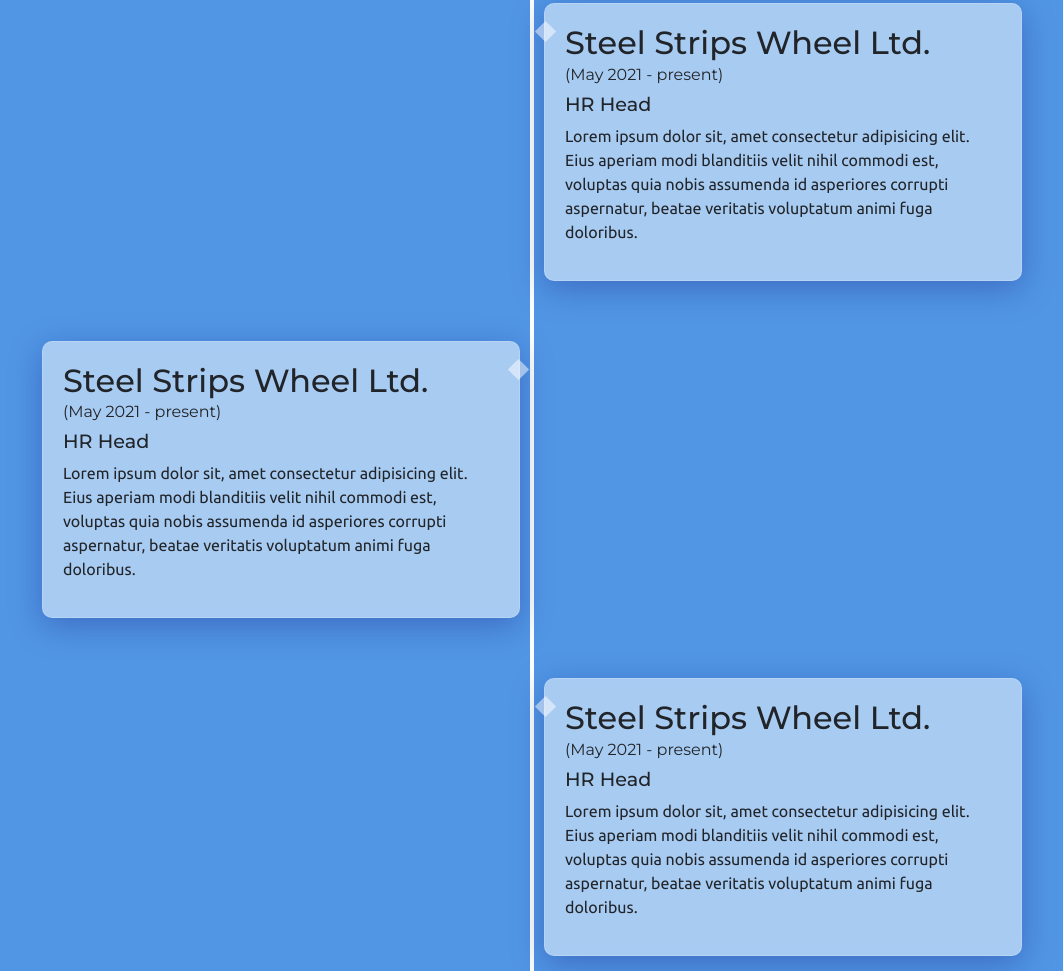
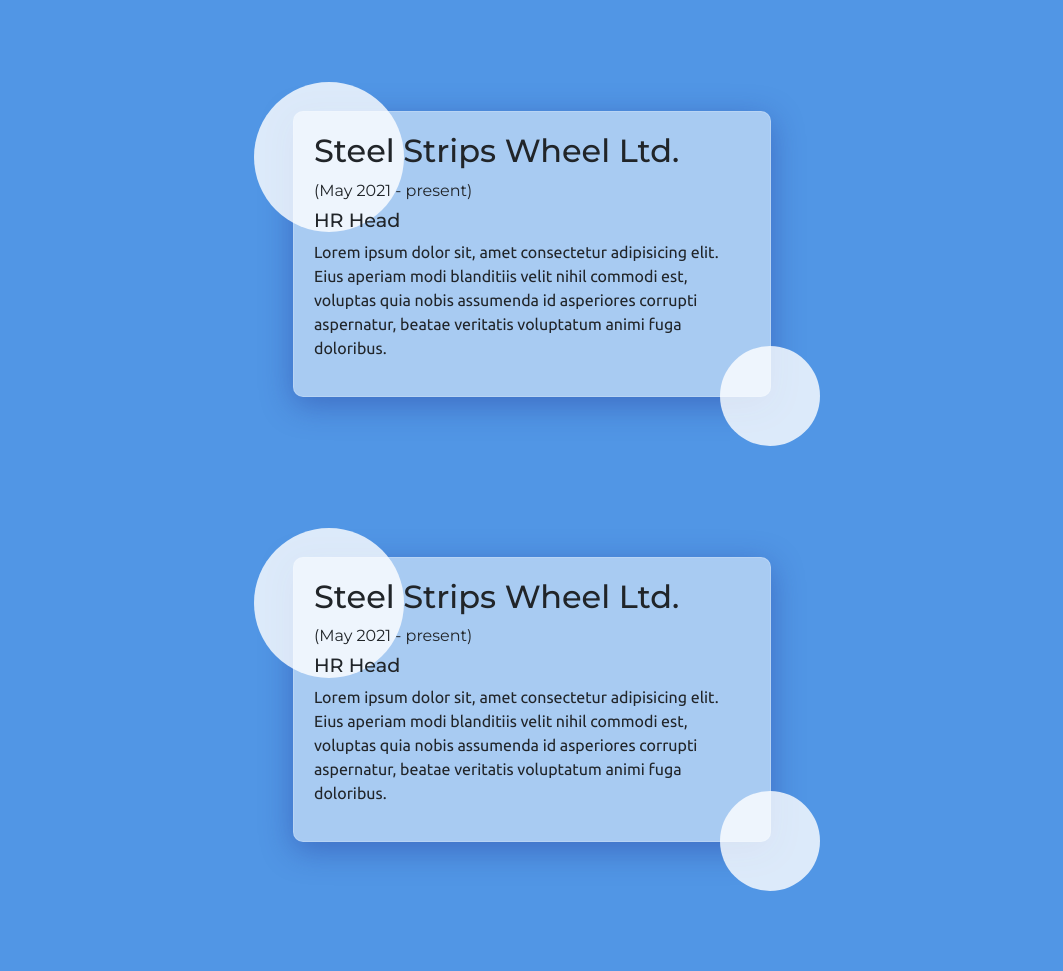
Before and after one commit to tm2582001/Portfolio-design, a plain HTML site: page index.html in a window 1280 px wide. Shown: the part 1254-2225 px from the top of the page, without its empty margins (108-1171 px from the left). Drawn offline with nearby package versions, Linux system fonts and the light colour scheme.

Commit message:
created new design for experience section

```diff
--- a/index.html
+++ b/index.html
@@ -57,9 +57,8 @@
     </section>
 
     <section id="experience">
-        <div class="wrapper">
-            <div class="center-line"></div>
-            <div class="row-wrapper row-1">
+        <div class="row">
+            <div class="col col-6 work">
                 <section>
                     <div class="details">
                         <span class="company-name h4">Steel Strips Wheel Ltd.</span>
@@ -71,7 +70,7 @@
                     </div>
                 </section>
             </div>
-            <div class="row-wrapper row-2">
+            <div class="col col-6 work">
                 <section>
                     <div class="details">
                         <span class="company-name h4">Steel Strips Wheel Ltd.</span>
@@ -83,7 +82,7 @@
                     </div>
                 </section>
             </div>
-            <div class="row-wrapper row-1">
+            <div class="col-lg-6 work">
                 <section>
                     <div class="details">
                         <span class="company-name h4">Steel Strips Wheel Ltd.</span>
@@ -95,7 +94,7 @@
                     </div>
                 </section>
             </div>
-            <div class="row-wrapper row-2">
+            <div class="col-lg-6 work">
                 <section>
                     <div class="details">
                         <span class="company-name h4">Steel Strips Wheel Ltd.</span>
--- a/styles.css
+++ b/styles.css
@@ -94,43 +94,15 @@ p{
 
 #experience{
     background: rgb(81,150,229);
-    padding: 2.5rem 0;
+    padding: 2.5rem;
+}
+.row{
+    justify-content: center;
 }
 
-.wrapper{
-    position: relative;
-    max-width: 1080px;
-    margin: 50px auto;
-    padding: 0 20px;
-}
-
-.center-line{
-    position: absolute;
-    height: 100%;
-    width: 4px;
-    background: #fff;
-    left: 50%;
-    top: 20px;
-    transform: translateX(-50%);
-}
-
-.row-wrapper{
-    display: flex;
-
-}
-
-.row-1{
-    justify-content: flex-start;
-}
-
-.row-2{
-    justify-content: flex-end;
-}
-
-.wrapper .row-wrapper section{
-    margin: 30px;
-    padding: 20px;
-    /* width: calc(50% - 40px); */
+.work {
+    margin: 5rem;
+    padding: 1.25rem;
     width: 29.875rem;
     background: rgba( 255, 255, 255, 0.5 );
     box-shadow: 0 8px 32px 0 rgba( 31, 38, 135, 0.37 );
@@ -140,32 +112,39 @@ p{
     position: relative;
 }
 
-.wrapper .row-wrapper section::before{
+.work section::before{
+    content: "";
     position: absolute;
-    content: "";
-    height: 15px;
-    width: 15px;
-    background: rgba( 255, 255, 255, 0.5);
-    /* top: 28px; */
     z-index: -1;
-    transform: rotate(45deg);
+    background: rgba( 255, 255, 255, 0.8);
+    height: 150px;
+    width: 150px;
+    border-radius: 100%;
+    left: -40px;
+    top: -30px;
 }
 
-.row-1 section::before{
-    right: -7px;
-}
 
-.row-2 section::before{
-    left: -7px;
+.work section::after{
+    content: "";
+    position: absolute;
+    z-index: -1;
+    background: rgba( 255, 255, 255, 0.8);
+    height: 100px;
+    width: 100px;
+    border-radius: 100%;
+    right: -50px;
+    bottom: -50px;
 }
 
 .details .company-name{
     font-size: 2rem;
-    margin-right: 40px;
+    margin-right: 2.5rem;
+    display: block;
 }
 
 .description{
-    margin-top: 6px;
+    margin-top: 0.375rem;
 }
 
 .description .post{
@@ -173,7 +152,7 @@ p{
 }
 
 .description p{
-    margin-top: 6px;
+    margin-top: 0.375rem;
 }
 
 /* responsive */
@@ -255,8 +234,11 @@ p{
         border-radius: 100%;
     }
 
-    /* will do while responsive */
-    .center-line{
-        position: relative;
+    /* experience section */
+    .work{
+        margin: 3rem 5rem;
+    }
+    .work section::after{
+        right: -29px;
     }
 }
```
